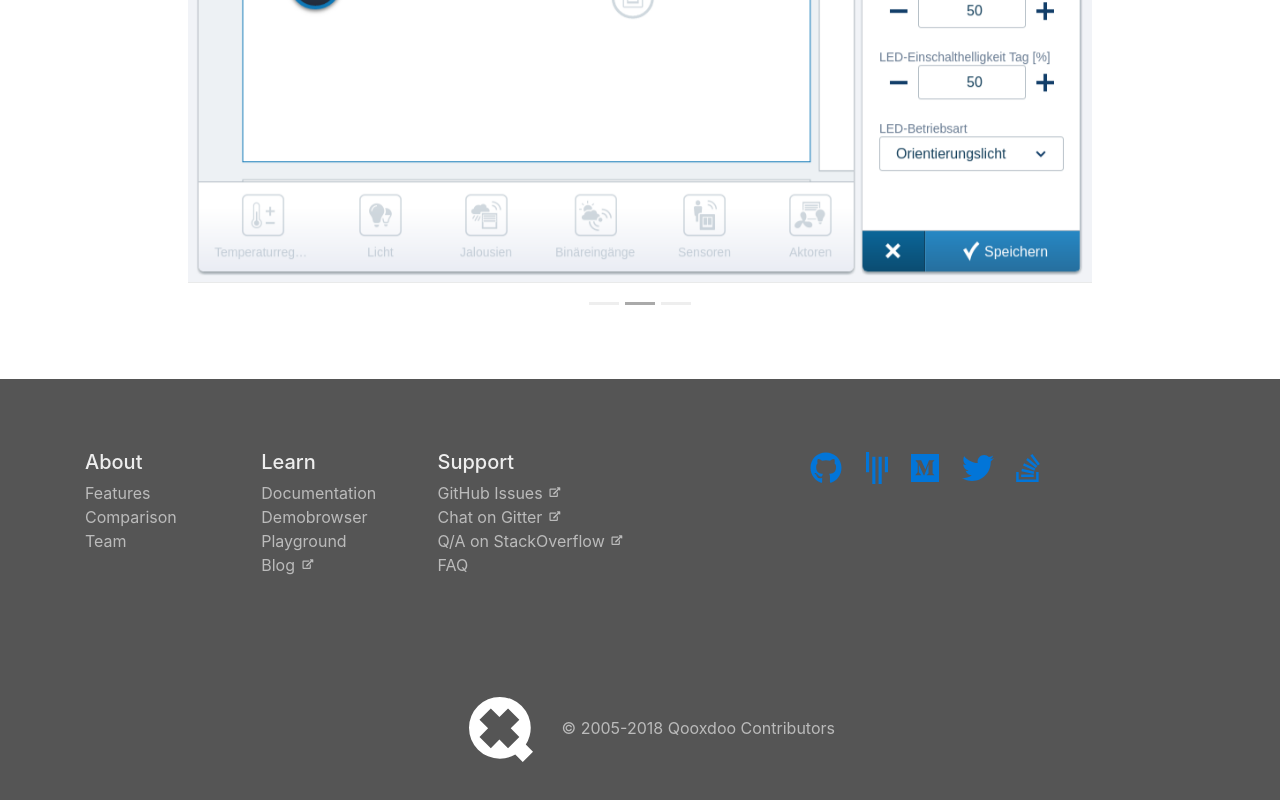
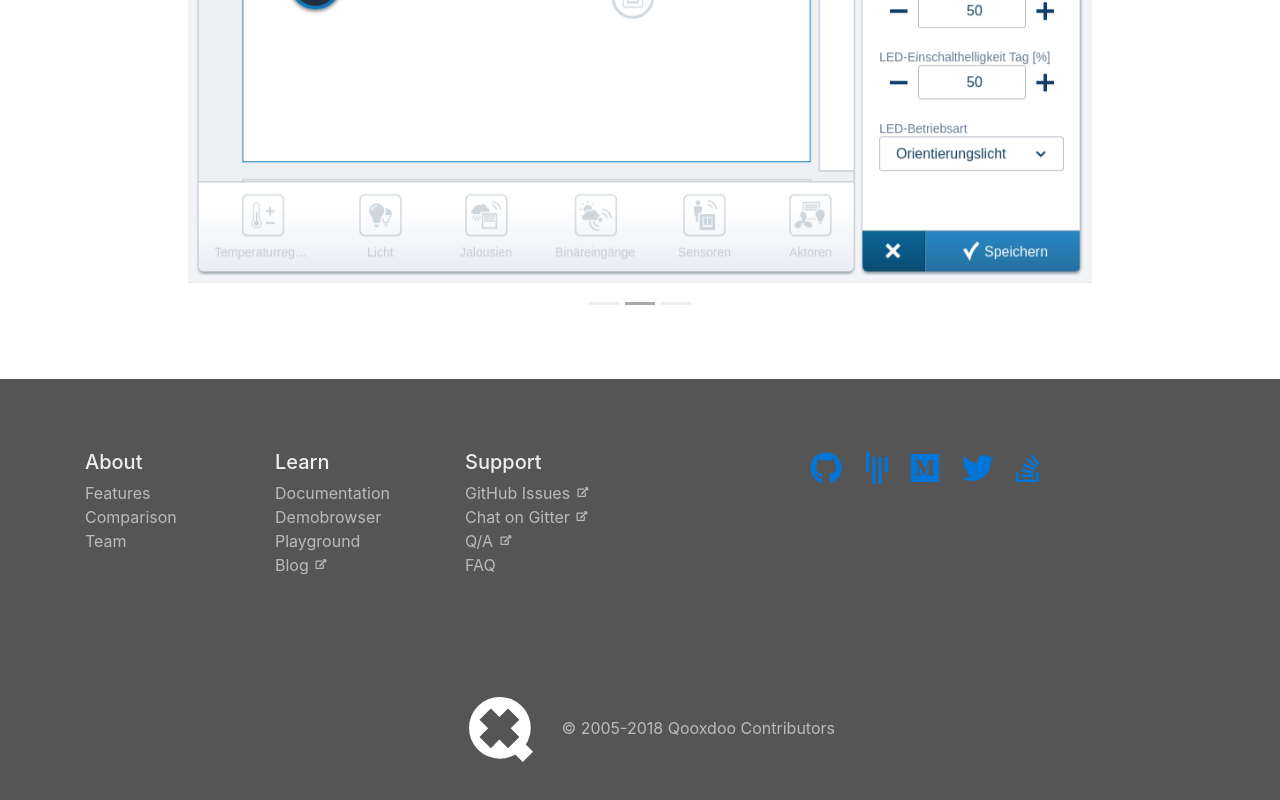
Before and after one commit to cajus/qx-website, a plain HTML site: page Q/index.html in a window 1280 px wide. Shown: the part 2793-3593 px from the top of the page. Drawn offline with nearby package versions, Linux system fonts and the light colour scheme.

Commit message:
Updated link

```diff
--- a/Q/index.html
+++ b/Q/index.html
@@ -252,7 +252,7 @@
                     <a class="nav-link p-0 text-nowrap" style="color: #BBB" href="https://gitter.im/qooxdoo/qooxdoo">Chat on Gitter <span<i class="fas fa-external-link-alt fa-sm" data-fa-transform="up-1 shrink-5"></i></a>
                   </li>
                   <li class="nav-item">
-                    <a class="nav-link p-0 text-nowrap" style="color: #BBB" href=""https://stackoverflow.com/questions/tagged/qooxdoo>Q/A on StackOverflow <span<i class="fas fa-external-link-alt fa-sm" data-fa-transform="up-1 shrink-5"></i></a>
+                    <a class="nav-link p-0 text-nowrap" style="color: #BBB" href=""https://stackoverflow.com/questions/tagged/qooxdoo>Q/A <span<i class="fas fa-external-link-alt fa-sm" data-fa-transform="up-1 shrink-5"></i></a>
                   </li>
                   <li class="nav-item">
                     <a class="nav-link p-0" style="color: #BBB" href="#">FAQ</a>
```
